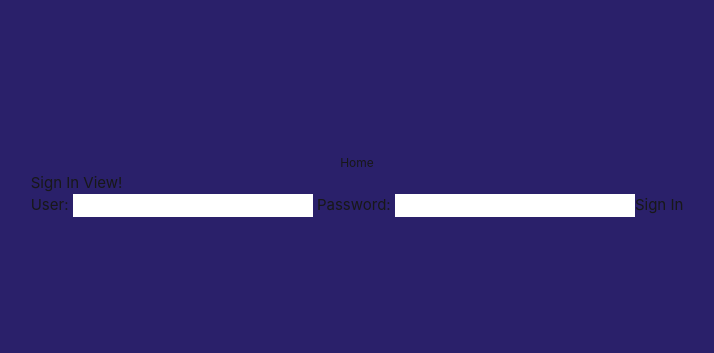
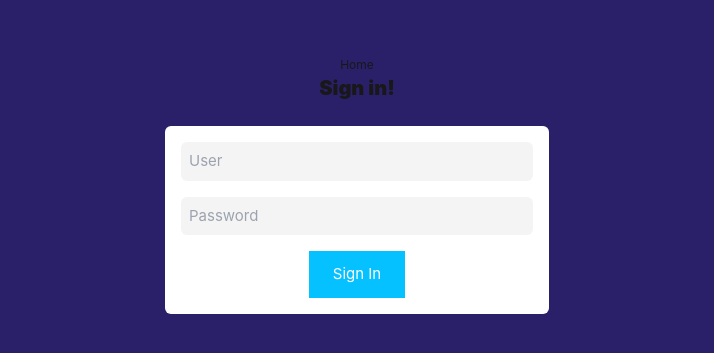
Before and after one commit to alexfreixa/IH-TODO-List, a Vue app: page /signin in a window 1280 px wide. Shown: the part 231-584 px from the top of the page, without its empty margins (283-997 px from the left). Built offline with nearby package versions, Linux system fonts and the light colour scheme.

Commit message:
Styling and update task working

```diff
--- a/src/assets/main.css
+++ b/src/assets/main.css
@@ -37,9 +37,3 @@ input {
     padding: 0 2rem;
   }
 }
-
-
-div#id {
-  text-align: right;
-  min-width: 45px;
-}
--- a/src/components/Actions.vue
+++ b/src/components/Actions.vue
@@ -17,8 +17,8 @@ const _deleteTask = async (taskId) => {
 </script>
 
 <template>
-<div class="actions flex flex-row">
-  <RouterLink :to="{ name: 'edit', params: { taskId: taskId } }" class="bg-blue px-6 py-3"><i class="far fa-pencil"></i></RouterLink>
+<div class="actions flex flex-row [&>*>i]:text-white">
+  <RouterLink :to="{ name: 'edit', params: { taskId: taskId } }" class="bg-blue px-6 py-3 "><i class="far fa-pencil"></i></RouterLink>
   <button @click="_deleteTask(taskId)" class="bg-red px-6 py-3"><i class="far fa-trash"></i></button>
 </div>
 </template>
--- a/src/components/AddTask.vue
+++ b/src/components/AddTask.vue
@@ -8,7 +8,7 @@ const taskTitle = ref('');
 
 const _addTask = async () => {
     const task = {
-        user_id: 'b353375f-f6bf-4e08-b7be-103076d9d8ac',
+        user_id: '6d30cb8b-3ecf-4174-a1f9-7b071517fa57',
         title: taskTitle.value,
         is_complete: false,
     };
@@ -20,7 +20,7 @@ const _addTask = async () => {
 
 <template>
   <div class="m-auto text-center mt-4">
-    <input type="text" v-model="taskTitle" class="text-black px-6 py-3 min-w-64">
+    <input type="text" v-model="taskTitle" placeholder="What do you want to do?" class="text-black px-6 py-3 min-w-64">
     <button @click="_addTask" class="bg-secondary px-6 py-3">Add Task</button>
   </div>
 </template>
--- a/src/components/SingleTask.vue
+++ b/src/components/SingleTask.vue
@@ -16,20 +16,21 @@ const _checkTaskCompleted = async (taskId, isCompleted) => {
 </script>
 
 <template>
-  <div id="item" class="flex text-black bg-white py-2 border-b border-black w-3/4 m-auto">
+  <div id="item" class="flex text-black bg-white py-2 border-b border-black m-auto">
 
-    <div class="flex justify-start w-1/12 items-center flex-nowrap">
-      <div id="id" class="">
-        <button @click="_checkTaskCompleted(task.id, task.is_complete)" class="px-6 py-3" :class="{ 'bg-green': task.is_complete, 'bg-red': !task.is_complete }"><i class="far" :class="{ 'fa-check': task.is_complete, 'fa-xmark': !task.is_complete   }"></i></button>
+    <div class="flex justify-start w-1/12 items-center flex-nowrap [&>*>button>i]:text-white">
+      <div class="">
+        <button @click="_checkTaskCompleted(task.id, task.is_complete)" class="px-4 py-3 min-w-12" :class="{ 'bg-green': task.is_complete, 'bg-red': !task.is_complete }"><i class="far" :class="{ 'fa-check': task.is_complete, 'fa-xmark': !task.is_complete   }"></i></button>
       </div>
-    </div>
-
-    <div class="flex justify-start w-9/12 items-center flex-nowrap">
-      <div id="id" class="">
+      <div id="id" class="text-right w-full ml-2 min-w-9">
         <span
           ><b>#{{ task.id }}</b>
         </span>
       </div>
+
+    </div>
+
+    <div class="ml-2 flex justify-start w-9/12 items-center flex-nowrap">
 
       <div id="title">
         <span>&nbsp;&nbsp;{{ task.title }}</span>
--- a/src/stores/tasksStore.js
+++ b/src/stores/tasksStore.js
@@ -1,6 +1,6 @@
 import { ref } from 'vue'
 import { defineStore } from 'pinia'
-import { useRouter } from 'vue-router'
+
 import {
   fetchAllTasks,
   createTask,
--- a/src/views/HomeView.vue
+++ b/src/views/HomeView.vue
@@ -20,11 +20,12 @@ onMounted(() => {
 <template>
   <main class="w-full">
     <br />
-    <div class="flex justify-center flex-col">
-      <h1 class="text-xl m-auto">My personal Task List</h1>
+    <h1 class="text-xl m-auto font-black text-center pb-6">To-do</h1>
+    <div class="flex justify-center flex-col m-auto w-3/4 bg-white text-black p-6 rounded-lg max-w-screen-lg">
+
       <br />
 
-      <div id="item" class="flex text-black bg-white px-4 py-2 border-b border-black w-3/4 m-auto">
+      <div id="item" class="flex text-black bg-white py-2 border-b border-black">
         <div class="flex justify-start w-4/5">
           <div id="id" class="">
             <span><b>Task</b> </span>
@@ -37,10 +38,16 @@ onMounted(() => {
           </div>
         </div>
       </div>
+      <div id="tasks-list" v-if="tasks">
+  <!-- This div will be rendered if 'tasks' is truthy (i.e., it exists and is not empty) -->
+  <SingleTask v-if="tasks" v-for="task in tasks" :task="task" />
+  <!-- The SingleTask component will be rendered for each task in the 'tasks' array -->
+  <div v-else>
+    <!-- If 'tasks' is falsy (i.e., it does not exist or is empty), show a loading message -->
+    <p>Loading...</p>
+  </div>
+</div>
 
-      <div id="tasks-list">
-        <SingleTask v-for="task in tasks" :task="task" />
-      </div>
     </div>
     <div class="text-center pt-5">Total Tasks: {{ tasks.length }}</div>
 
--- a/src/views/SignInView.vue
+++ b/src/views/SignInView.vue
@@ -14,19 +14,25 @@ const signIn = () => {
 
 <template>
 	<main>
-		<h1>Sign In View!</h1>
-		<label>
-			User:
-			<input type="text" v-model="user" />
-		</label>
-		<label>
-			Password:
-			<input type="password" v-model="password" />
-		</label>
+		<h1 class="text-xl m-auto font-black text-center pb-6">Sign in!</h1>
+		<div class="bg-white text-black p-4 rounded-md max-w-sm text-center">
 
-		<button @click="signIn">Sign In</button>
+			<div class="flex [&>*>*>input]:bg-lightgray [&>*>*>input]:w-full [&>*>*>input]:p-2 [&>*>*>input]:rounded-md  [&>div]:pb-4 flex-wrap">
+				<div class="w-full">
+					<label>
+						<input placeholder="User" type="text" v-model="user" />
+					</label>
+				</div>
+				<div class="w-full">
+					<label>
+						<input  placeholder="Password" type="password" v-model="password" />
+					</label>
+				</div>
+			</div>
+
+			<button class="bg-blue px-6 py-3 text-white" @click="signIn">Sign In</button>
+		</div>
 	</main>
 </template>
 
-<style scoped>
-</style>
+<style scoped></style>
--- a/tailwind.config.js
+++ b/tailwind.config.js
@@ -12,7 +12,10 @@ export default {
       red: '#E11D48',
       blue: '#05C1FF',
       green: '#6aa84f',
-      gray: '#cacaca'
+      gray: '#cacaca',
+      lightgray: '#f4f4f4',
+      white: '#fff',
+      black: '#2f2f2f'
     }
   },
   plugins: [],
```
